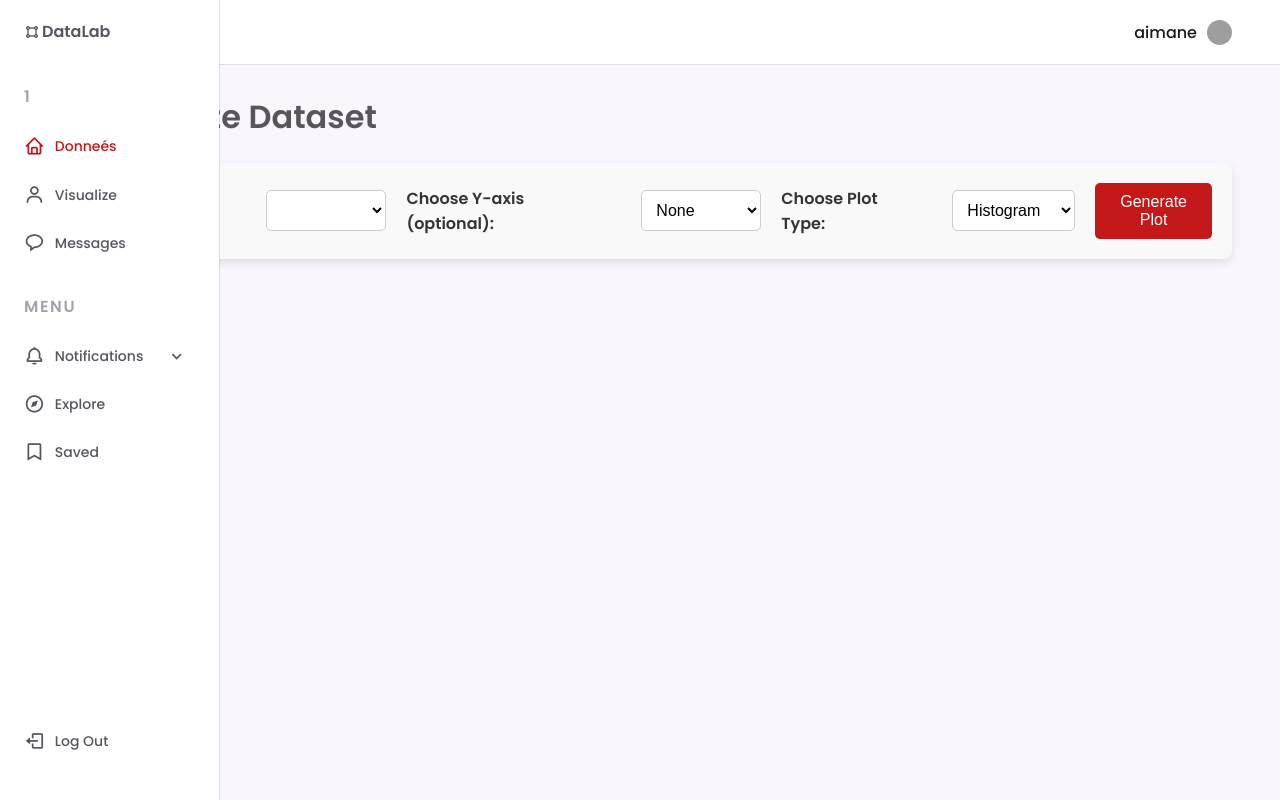
After one commit to rhiminiaimane/DataLab, a Django app: page /visualize/ in a window 1280 px wide. The commit adds this page. Run offline with Django 4.2, Linux system fonts and the light colour scheme; a user stored in the database is signed in; lists and menus that the app fills with data are empty; grey boxes are pictures that could not be loaded.

Commit message:
Visualisation des données

```diff
--- a/app/templates/sidebar.html
+++ b/app/templates/sidebar.html
@@ -400,25 +400,18 @@ img {
                         <div class="nav__items">
                             <h3 class="nav__subtitle">1</h3>
 
-                            <a href="#" class="nav__link active">
+                            <a href="{% url 'upload_and_display' %}" class="nav__link active">
                                 <i class='bx bx-home nav__icon' ></i>
-                                <span class="nav__name">Home</span>
+                                <span class="nav__name">Donneés</span>
                             </a>
 
                             <div class="nav__dropdown">
-                                <a href="#" class="nav__link">
+                                <a href="{% url 'visualize' %}" class="nav__link">
                                     <i class='bx bx-user nav__icon' ></i>
-                                    <span class="nav__name">Profile</span>
-                                    <i class='bx bx-chevron-down nav__icon nav__dropdown-icon'></i>
+                                    <span class="nav__name">Visualize</span>
                                 </a>
 
-                                <div class="nav__dropdown-collapse">
-                                    <div class="nav__dropdown-content">
-                                        <a href="#" class="nav__dropdown-item">Passwords</a>
-                                        <a href="#" class="nav__dropdown-item">Mail</a>
-                                        <a href="#" class="nav__dropdown-item">Accounts</a>
-                                    </div>
-                                </div>
+
                             </div>
 
                             <a href="#" class="nav__link">
--- /dev/null
+++ b/app/templates/visualize.html
@@ -0,0 +1,114 @@
+{% extends 'base.html' %}
+{% load static %}
+
+{% block content %}
+    <h1>Visualize Dataset</h1>
+
+    <style>
+        /* Style the form */
+        form {
+            width: 100%;
+            margin: 0 auto;
+            padding: 20px;
+            border-radius: 8px;
+            background-color: #f9f9f9;
+            box-shadow: 0px 4px 10px rgba(0, 0, 0, 0.1);
+            display: flex;
+            flex-wrap: nowrap; /* Prevent wrapping */
+            gap: 20px;
+            align-items: center; /* Vertically center items */
+        }
+
+        /* Style the form labels and select elements */
+        label {
+            font-size: 1rem;
+            font-weight: 600;
+            margin-right: 10px; /* Space between label and input */
+            display: inline-block;
+            color: #333;
+        }
+
+        select {
+            padding: 10px;
+            font-size: 1rem;
+            border: 1px solid #ccc;
+            border-radius: 5px;
+            background-color: #fff;
+            transition: border-color 0.3s ease;
+            width: auto; /* Adjust width */
+            min-width: 120px; /* Ensure select fields aren't too small */
+        }
+
+        select:focus {
+            border-color: #C51919;
+            outline: none;
+        }
+
+        /* Style the submit button */
+        button[type="submit"] {
+            padding: 10px;
+            background-color: #C51919;
+            color: white;
+            border: none;
+            border-radius: 5px;
+            font-size: 1rem;
+            cursor: pointer;
+            transition: background-color 0.3s;
+            margin-left: auto; /* Push button to the far right */
+        }
+
+        button[type="submit"]:hover {
+            background-color: #f45b5b;
+        }
+
+        /* Style the visualization container */
+        .card {
+            margin-top: 30px;
+            padding: 20px;
+            border-radius: 8px;
+            background-color: #f9f9f9;
+            box-shadow: 0px 4px 10px rgba(0, 0, 0, 0.1);
+        }
+
+        .card h3 {
+            font-size: 1.5rem;
+            color: #333;
+        }
+    </style>
+
+    <!-- Visualization Form -->
+    <form method="POST">
+        {% csrf_token %}
+
+        <label for="x_column">Choose X-axis:</label>
+        <select name="x_column" id="x_column">
+            {% for column in df.columns %}
+                <option value="{{ column }}">{{ column }}</option>
+            {% endfor %}
+        </select>
+
+        <label for="y_column">Choose Y-axis (optional):</label>
+        <select name="y_column" id="y_column">
+            <option value="">None</option>
+            {% for column in df.columns %}
+                <option value="{{ column }}">{{ column }}</option>
+            {% endfor %}
+        </select>
+
+        <label for="plot_type">Choose Plot Type:</label>
+        <select name="plot_type" id="plot_type">
+            <option value="hist">Histogram</option>
+            <option value="scatter">Scatter Plot</option>
+            <option value="count">Count Plot</option>
+        </select>
+
+        <button type="submit">Generate Plot</button>
+    </form>
+
+    {% if plot_div %}
+        <div class="card">
+            <h3>Visualization</h3>
+            <div>{{ plot_div|safe }}</div>  <!-- Render the Plotly plot -->
+        </div>
+    {% endif %}
+{% endblock %}
--- a/app/urls.py
+++ b/app/urls.py
@@ -13,8 +13,7 @@ urlpatterns = [
 
     path('logout/', auth_views.LogoutView.as_view(), name='logout'),
 
-    path('upload/', views.upload_file, name='upload_file'),
-    path('create/', views.create_dataset, name='create_dataset'),
-    path('export/', views.export_dataset, name='export_dataset'),
+
     path('upload_and_display/', views.upload_and_display, name='upload_and_display'),
+    path('visualize/', views.visualize, name='visualize'),
 ]
--- a/app/views.py
+++ b/app/views.py
@@ -1,14 +1,23 @@
 from django.shortcuts import render, redirect
 from django.contrib.auth.forms import UserCreationForm
 from django.contrib.auth.decorators import login_required
+from django.http import HttpResponse
+from django.core.files.storage import FileSystemStorage
+import pandas as pd
+from io import StringIO
+import plotly.express as px
+import plotly.io as pio
 
+# Home Page View
 def home_page(request):
     return render(request, "home.html")
 
+# Page 1 (User Dashboard)
 @login_required
 def page1(request):
-    return render (request, 'page1.html', {})
+    return render(request, 'page1.html', {})
 
+# User Signup View
 def authView(request):
     if request.method == "POST":
         form = UserCreationForm(request.POST or None)
@@ -17,55 +26,31 @@ def authView(request):
             return redirect("page1")
     else:
         form = UserCreationForm()
-    return render(request, "registration/signup.html", {"form":form})
-
-from django.http import HttpResponse
-from django.core.files.storage import FileSystemStorage
-import os
-
-@login_required
-def upload_file(request):
-    if request.method == "POST" and request.FILES["file"]:
-        file = request.FILES["file"]
-        fs = FileSystemStorage()
-        filename = fs.save(file.name, file)
-        file_url = fs.url(filename)
-        return HttpResponse(f"File uploaded at {file_url}")
-    return render(request, "page1.html")
-
-@login_required
-def create_dataset(request):
-    # Add logic for creating datasets
-    return HttpResponse("Dataset created successfully!")
-
-@login_required
-def export_dataset(request):
-    # Add logic for exporting datasets
-    response = HttpResponse(content_type="application/zip")
-    response["Content-Disposition"] = "attachment; filename=datasets.zip"
-    # Include dataset export logic here
-    return response
-
-from django.shortcuts import render
-from django.contrib.auth.decorators import login_required
-import pandas as pd
-from io import StringIO
+    return render(request, "registration/signup.html", {"form": form})
 
 @login_required
 def upload_and_display(request):
     dataset_name = None
     table = None
     describe_html = None
-    info_html = None  # For storing formatted info output
+    info_html = None
     info = None
 
+    # If the form is submitted with a file
     if request.method == "POST" and "dataset" in request.FILES:
         dataset = request.FILES["dataset"]
         dataset_name = dataset.name
 
         try:
-            # Read the uploaded CSV file
-            df = pd.read_csv(dataset)
+            # Save the uploaded file in session (for later retrieval)
+            request.session['dataset'] = dataset.read().decode('utf-8')
+            request.session['dataset_name'] = dataset.name  # Store dataset name
+
+            # Read the uploaded CSV file into pandas DataFrame
+            df = pd.read_csv(StringIO(request.session['dataset']))
+
+            # Save the dataframe to the session for later use
+            request.session['df'] = df.to_dict(orient='records')  # Save as dict for session storage
 
             # Generate dataset details
             table = {
@@ -90,6 +75,38 @@ def upload_and_display(request):
         except Exception as e:
             return render(request, "page1.html", {"error": f"Error processing file: {e}"})
 
+    # If the dataset is already stored in session (on page reload)
+    elif 'dataset' in request.session:
+        dataset_name = request.session.get('dataset_name')
+        try:
+            df = pd.read_csv(StringIO(request.session['dataset']))
+
+            # Save the dataframe to the session for later use
+            request.session['df'] = df.to_dict(orient='records')  # Save as dict for session storage
+
+            # Generate dataset details
+            table = {
+                "columns": df.columns.tolist(),
+                "values": df.head(10).values.tolist(),  # Display first 10 rows
+            }
+            describe = df.describe()
+
+            # Convert the describe result to HTML table
+            describe_html = describe.to_html(classes='table table-bordered table-striped')
+
+            # Capture info as a string
+            buffer = StringIO()
+            df.info(buf=buffer)
+            info = buffer.getvalue()
+
+            # Format the info as HTML for better visualization
+            info_html = "<pre style='white-space: pre-wrap;'>"
+            info_html += info.replace("\n", "<br>")  # Replace newlines with <br> tags
+            info_html += "</pre>"
+
+        except Exception as e:
+            return render(request, "page1.html", {"error": f"Error loading session data: {e}"})
+
     return render(
         request,
         "page1.html",
@@ -101,3 +118,43 @@ def upload_and_display(request):
             "info": info,  # You can still pass the raw info if needed
         },
     )
+
+# Dataset Visualization View
+@login_required
+def visualize(request):
+    plot_div = None
+    df = None
+
+    # Check if the DataFrame (df) is in the session (it would be passed from upload_and_display)
+    if "df" in request.session:
+        df = pd.DataFrame(request.session["df"])  # Load the DataFrame from session
+
+        if request.method == "POST":
+            # Get x, y, and plot type from the form
+            x_column = request.POST.get("x_column")
+            y_column = request.POST.get("y_column")
+            plot_type = request.POST.get("plot_type")
+
+            # Create the plot based on the selected options
+            try:
+                if plot_type == "hist":
+                    fig = px.histogram(df, x=x_column, nbins=20, title=f"Histogram of {x_column}")
+                elif plot_type == "scatter":
+                    fig = px.scatter(df, x=x_column, y=y_column, title=f"Scatter Plot: {x_column} vs {y_column}")
+                elif plot_type == "count":
+                    fig = px.histogram(df, x=x_column, title=f"Count Plot of {x_column}")
+
+                # Convert the plot to HTML for embedding
+                plot_div = pio.to_html(fig, full_html=False)
+            except Exception as e:
+                return render(request, "visualize.html", {"error": f"Error creating plot: {e}"})
+
+    return render(
+        request,
+        "visualize.html",
+        {
+            "plot_div": plot_div,  # Pass the plot as HTML if a plot was generated
+            "df": df,  # Pass the DataFrame to select columns for plotting
+            "columns": df.columns.tolist() if df is not None else []  # Provide column names for form selection
+        },
+    )
```
Also changed, not shown: app/templates/base.html (line endings or trailing spaces), db.sqlite3.
